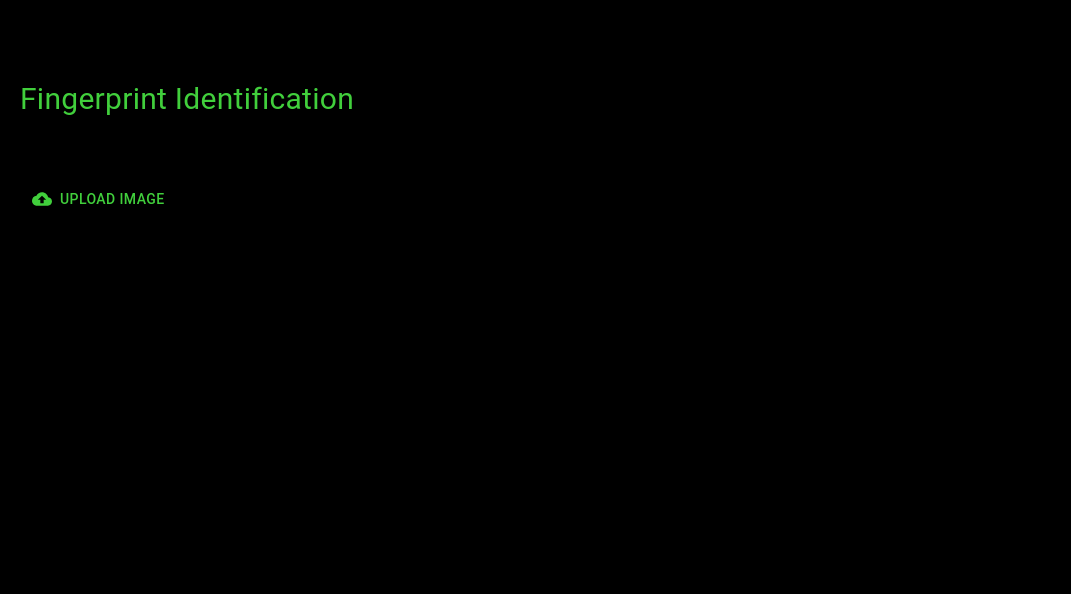
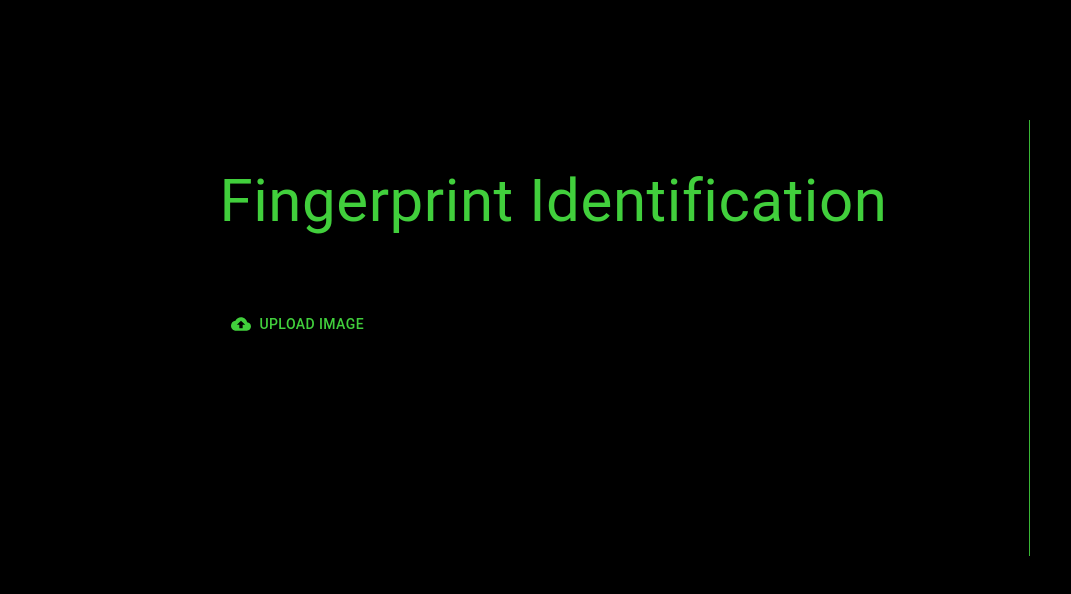
Before and after one commit to codemaestro25/Medibase, a React (Create React App) app in the folder medibase_frontend/: page / in a window 1280 px wide. Shown: the top 594 px of the page, without its empty margins (0-1071 px from the left). Built offline with nearby package versions, Linux system fonts and the light colour scheme.

Commit message:
Backend frontend completed with bugs

```diff
--- /dev/null
+++ b/medibase_frontend/src/components/details/foundDialogue.jsx
@@ -0,0 +1,79 @@
+import React from 'react'
+import { Dialog, Typography, styled, Box } from '@mui/material'
+
+const dialogStyle = {
+display: "flex",
+flexDirection: "column",
+alignItems : "center",
+width: "80%",
+height: "80%",
+maxWidth: "60%",
+maxHeight : "100%",
+backgroundColor : "#3e3f40"
+}
+
+const BigText = styled(Typography)`
+font-size : 3rem;
+margin : 30px 0;
+`
+
+const ParentContainer = styled(Box)`
+width: 100%;
+
+display : flex;
+justify-content : space-evenly;
+`
+
+const LeftContainer = styled(Box)`
+min-width : 50%;
+diplay : flex;
+flex-direction : column;
+align-items : center;
+&>*{
+    padding:20px 0;
+    margin-left : 40px;
+    font-size : 24px;
+}
+
+`
+const RightContainer = styled(Box)`
+min-width : 50%;
+diplay : flex;
+flex-direction : column;
+&>*{
+    padding:20px 0;
+    margin-left : 40px;
+    font-size : 24px;
+}
+
+`
+
+const FoundDialogue = ({details}) => {
+  return (
+   <Dialog open={true} PaperProps={{sx:dialogStyle}} hideBackdrop={true}>
+        <BigText>Match Found!!!</BigText>
+        <ParentContainer>
+            <LeftContainer>
+                <Typography>Name : {details.name}</Typography>
+                <Typography>Age : {details.age}</Typography>
+                <Typography>Blood Group :  {details.bldgp}</Typography>
+                <Typography>Gender :  {details.gender}</Typography>
+                <Typography>Date of Birth :  {details.dob}</Typography>
+                <Typography>Address : {details.address}</Typography>
+            </LeftContainer>
+            <RightContainer>
+            <Typography>Aadhar : {details.address}</Typography>
+
+                <Typography>Mobile No : {details.mobile}</Typography>
+                <Typography>Relative 1 : {details.rel1_name}</Typography>
+                <Typography> R1 Mobile No : {details.rel1_mob}</Typography>
+                <Typography>Relative 2 : {details.rel2_name}</Typography>
+                <Typography>R2 Mobile No : {details.rel2_mob}</Typography>
+            </RightContainer>
+        </ParentContainer>
+
+   </Dialog>
+  )
+}
+
+export default FoundDialogue
--- a/medibase_frontend/src/components/input/input.jsx
+++ b/medibase_frontend/src/components/input/input.jsx
@@ -1,22 +1,25 @@
 import React, { useState } from "react";
-import { Button, Dialog, Typography, Box, styled } from "@mui/material";
+import { Button, Typography, Box, styled, Divider } from "@mui/material";
 import CloudUploadIcon from '@mui/icons-material/CloudUpload';
 import FingerprintIcon from '@mui/icons-material/Fingerprint';
-import { processImage } from "../../services/api";
+import { fetchDetails, processImage } from "../../services/api";
+import FoundDialogue from "../details/foundDialogue";
 
 
-const dialogStyle = {
-  width: "60%",
-  height: "90%",
-  maxWidth: "90%",
-  maxHeight: "90%",
-  overflow: "hidden",
-  backgroundColor: "#323436",
-  color: "#41cf3c",
-  fontFamily: "Consolas, monospace",
-};
+// const dialogStyle = {
+//   width: "60%",
+//   height: "90%",
+//   maxWidth: "90%",
+//   maxHeight: "90%",
+//   overflow: "hidden",
+//   backgroundColor: "#323436",
+//   color: "#41cf3c",
+//   fontFamily: "Consolas, monospace",
+// };
 
 const GreenButton = styled(Button)`
+
+
     color : #41cf3c;
   background-color: #000;
   :hover {
@@ -38,23 +41,41 @@ const VisuallyHiddenInput = styled("input")({
 });
 
 const Container = styled(Box)`
-  display: flex;
+margin : auto;
+margin-top : 80px;
+  display: flex !important;
+ width : 80%;
+  overflow : hidden;
+  justify-content : space-evenly;
 `;
 
 const UploadSection = styled(Box)`
   padding: 20px !important;
   margin-top: 26px !important;
-  & > * {
+  & > *{
     margin: 30px 0px !important;
   }
+  height: 450px;
+
+
+  `;
+
+
+  const DividerContainer = styled(Box)`
+  display: flex;
+
+
 `;
+
 
 const InputDialog = () => {
   const [fileName, setFileName] = useState("");
   const [selectedFile, setSelectedFile] = useState(null);
+  const [matchDetails , setMatchDetails] = useState(null);
 
   const handleUpload = (e) => {
     const file = e.target.files[0];
+    console.log(file);
     setSelectedFile(file);
     setFileName(file.name);
   };
@@ -67,10 +88,16 @@ const InputDialog = () => {
       try {
         // Call the processImage function from your Axios file
         let response = await processImage(formData);
+        console.log(JSON.stringify(response.filename));
 
+        // image name fetched in response , passong it to fetchDetails api
+
+        let details = await fetchDetails(response.filename);
 
         // Handle the response from the server as needed
         console.log(response);
+        console.log(details);
+        setMatchDetails(details);
       } catch (error) {
         console.error("Image processing failed.");
       }
@@ -78,14 +105,16 @@ const InputDialog = () => {
   };
 
   return (
+   <>
+
 
       <Container>
-        <UploadSection>
-          <Typography style={{ fontSize: "30px" }}>
-            Fingerprint Identification
+         <UploadSection>
+           <Typography style={{ fontSize: "60px" }}>
+           Fingerprint Identification
           </Typography>
 
-          <GreenButton
+         <GreenButton
             component="label"
             variant="contained"
             startIcon={<CloudUploadIcon />}
@@ -96,7 +125,7 @@ const InputDialog = () => {
           </GreenButton>
           {fileName && (
             <>
-              <Typography>{`Image : ${fileName}`}</Typography>
+              <Typography style={{ fontSize: "22px", padding:"0 15px" }}>{`Image : ${fileName}`}</Typography>
               <GreenButton
                 component="label"
                 variant="contained"
@@ -107,8 +136,26 @@ const InputDialog = () => {
               </GreenButton>
             </>
           )}
+
         </UploadSection>
+      <DividerContainer>
+      <Divider
+          orientation="vertical"
+          style={{
+            backgroundColor: "#41cf3c",
+            margin: "40px 50px",
+            width: 1.5,
+            height: "100%",
+
+          }}
+        />
+      </DividerContainer>
       </Container>
+      {matchDetails && <FoundDialogue details = {matchDetails}/>}
+      </>
+
+
+
 
   );
 };
--- a/medibase_frontend/src/services/api.js
+++ b/medibase_frontend/src/services/api.js
@@ -15,9 +15,11 @@ export const processImage = async(image) =>{
 
 export const fetchDetails = async(matchedImageName) => {
     try {
-        let details = await axios.post(`${URL}/fetchDetails`, matchedImageName);
+        console.log(matchedImageName);
+        let details = await axios.post(`${URL}/fetchDetails`,{ matchedImageName});
+        console.log(details);
         return details.data;
     } catch (error) {
-
+        console.log(error.message);
     }
 }
```
Also changed, not shown: 1 other file (tests, documents, lock files or other folders).
